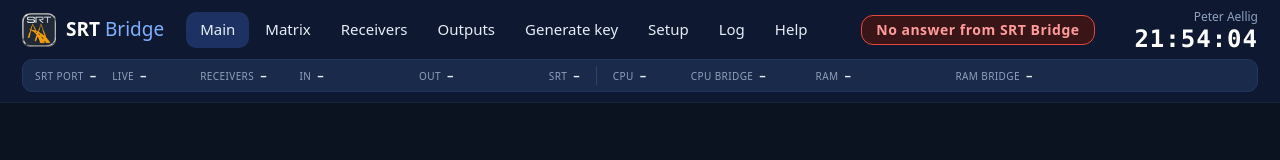
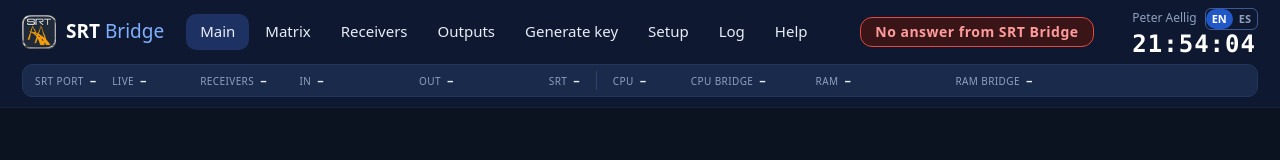
Before and after one commit to elyarim/srt-bridge, a plain HTML site: page srt_bridge/web/index.html in a window 1280 px wide. Drawn offline with Linux system fonts and the light colour scheme; no server answers.

Commit message:
feat(i18n): add English/Spanish dynamic language switch and README.es.md

```diff
--- a/srt_bridge/web/app.js
+++ b/srt_bridge/web/app.js
@@ -6,6 +6,127 @@ const $ = (id) => document.getElementById(id);
 let state = null;
 let settingsLoaded = false;
 const drawn = {}; // what each part showed last, so it is rebuilt only when it changed
+
+const I18N = {
+  en: {
+    nav_main: "Main",
+    nav_matrix: "Matrix",
+    nav_outputs: "Outputs",
+    nav_remote: "Remote access",
+    nav_setup: "Setup",
+    nav_log: "Log",
+    nav_help: "Help",
+    nav_logout: "Log out",
+    lbl_ports: "SRT ports",
+    lbl_port: "SRT port",
+    lbl_live: "Live",
+    lbl_recv: "Receivers",
+    lbl_in: "In",
+    lbl_out: "Out",
+    btn_copy: "Copy",
+    btn_links: "Links",
+    btn_edit: "Edit",
+    btn_reset: "Reset",
+    btn_off: "✕ Off",
+    btn_switch_on: "Switch on",
+    lamp_live: "LIVE",
+    lamp_waiting: "WAITING",
+    lamp_free: "FREE",
+    lamp_off: "OFF",
+    qr_title: "QR code",
+    qr_tab_raw: "Direct / Raw",
+    qr_tab_larix: "Larix App",
+    qr_tab_haivision: "Haivision Web",
+    qr_hint_raw: "Direct SRT URI. For phone camera scanner, select 'Larix App' or 'Haivision Web' above.",
+    qr_hint_larix: "Open Larix Broadcaster and scan this QR code to auto-import connection settings.",
+    qr_hint_haivision: "Standard web URL for mobile camera and Haivision Play Pro."
+  },
+  es: {
+    nav_main: "Principal",
+    nav_matrix: "Matriz",
+    nav_outputs: "Salidas",
+    nav_remote: "Acceso remoto",
+    nav_setup: "Configuración",
+    nav_log: "Bitácora",
+    nav_help: "Ayuda",
+    nav_logout: "Cerrar sesión",
+    lbl_ports: "Puertos SRT",
+    lbl_port: "Puerto SRT",
+    lbl_live: "En vivo",
+    lbl_recv: "Receptores",
+    lbl_in: "Entrada",
+    lbl_out: "Salida",
+    btn_copy: "Copiar",
+    btn_links: "Enlaces",
+    btn_edit: "Editar",
+    btn_reset: "Liberar",
+    btn_off: "✕ Cortar",
+    btn_switch_on: "Activar",
+    lamp_live: "EN VIVO",
+    lamp_waiting: "ESPERANDO",
+    lamp_free: "LIBRE",
+    lamp_off: "APAGADO",
+    qr_title: "Código QR",
+    qr_tab_raw: "SRT Puro",
+    qr_tab_larix: "Larix App",
+    qr_tab_haivision: "Haivision Web",
+    qr_hint_raw: "URI srt:// directo. Para celular selecciona 'Larix App' o 'Haivision Web' arriba.",
+    qr_hint_larix: "Abre Larix Broadcaster y escanea este QR para importar la conexión automáticamente.",
+    qr_hint_haivision: "Enlace web compatible con Haivision Play Pro y la cámara nativa del celular."
+  }
+};
+
+let currentLang = localStorage.getItem("srt_lang") || "en";
+function t(key, fallback) {
+  return (I18N[currentLang] && I18N[currentLang][key]) || fallback || key;
+}
+
+function updateLangSwitchUI() {
+  const enBtn = $("langEn");
+  const esBtn = $("langEs");
+  if (enBtn) {
+    enBtn.style.background = currentLang === "en" ? "#2158c7" : "transparent";
+    enBtn.style.color = currentLang === "en" ? "#fff" : "#8fa0bf";
+  }
+  if (esBtn) {
+    esBtn.style.background = currentLang === "es" ? "#2158c7" : "transparent";
+    esBtn.style.color = currentLang === "es" ? "#fff" : "#8fa0bf";
+  }
+}
+
+function applyLanguageToDOM() {
+  updateLangSwitchUI();
+  const navMap = {
+    main: "nav_main",
+    matrix: "nav_matrix",
+    outputs: "nav_outputs",
+    remote: "nav_remote",
+    setup: "nav_setup",
+    log: "nav_log",
+    help: "nav_help"
+  };
+  for (const [page, k] of Object.entries(navMap)) {
+    const btn = document.querySelector(`[data-go="${page}"]`);
+    if (btn) btn.textContent = t(k, btn.textContent);
+  }
+  if ($("logoutBtn")) $("logoutBtn").textContent = t("nav_logout", "Log out");
+  if ($("qrTabRaw")) $("qrTabRaw").textContent = t("qr_tab_raw", "Direct / Raw");
+  if ($("qrTabLarix")) $("qrTabLarix").textContent = t("qr_tab_larix", "Larix App");
+  if ($("qrTabHaivision")) $("qrTabHaivision").textContent = t("qr_tab_haivision", "Haivision Web");
+  for (const tile of tiles) {
+    if (tile.copyBtn) tile.copyBtn.textContent = t("btn_copy", "Copy");
+    if (tile.links) tile.links.textContent = t("btn_links", "Links");
+    if (tile.edit) tile.edit.textContent = t("btn_edit", "Edit");
+    if (tile.reset && !tile.reset.dataset.armed) tile.reset.textContent = t("btn_reset", "Reset");
+  }
+}
+
+function setLanguage(lang) {
+  currentLang = lang === "es" ? "es" : "en";
+  try { localStorage.setItem("srt_lang", currentLang); } catch {}
+  applyLanguageToDOM();
+  if (state) render(state);
+}
 
 function el(tag, attrs, ...kids) {
   const e = document.createElement(tag);
@@ -172,7 +293,7 @@ function renderSide() {
     if (state.whip.live) { wLive = 1; inp += state.whip.kbps / 1024; }
     for (const c of state.whip.receivers) { recv++; out += c.mbps; }
   }
-  put($("sidePortLbl"), perSignal() ? "SRT ports" : "SRT port");
+  put($("sidePortLbl"), perSignal() ? t("lbl_ports", "SRT ports") : t("lbl_port", "SRT port"));
   put($("sidePort"), range(state.portRange));
   $("sidePort").title = "UDP " + range(state.portRange);
   put($("sideSrt"), state.srtVersion);
@@ -201,12 +322,12 @@ function buildTile(slot) {
   t.lampText = el("span");
   t.lamp.append(t.lampText);
   t.sid = el("span", { class: "sid" });
-  t.copyBtn = el("button", { type: "button", class: "sm mini", onclick: () => copy(perSignal() ? String(state.places[slot - 1].port) : state.places[slot - 1].id, t.copyBtn) }, "Copy");
-  t.links = el("button", { type: "button", class: "sm narrow", onclick: () => openLinks(slot) }, "Links");
-  t.edit = el("button", { type: "button", class: "sm narrow", onclick: () => openEdit(slot) }, "Edit");
-  t.reset = el("button", { type: "button", class: "sm wide resetBtn", onclick: () => resetSignal(slot, t.reset) }, "Reset");
+  t.copyBtn = el("button", { type: "button", class: "sm mini", onclick: () => copy(perSignal() ? String(state.places[slot - 1].port) : state.places[slot - 1].id, t.copyBtn) }, t("btn_copy", "Copy"));
+  t.links = el("button", { type: "button", class: "sm narrow", onclick: () => openLinks(slot) }, t("btn_links", "Links"));
+  t.edit = el("button", { type: "button", class: "sm narrow", onclick: () => openEdit(slot) }, t("btn_edit", "Edit"));
+  t.reset = el("button", { type: "button", class: "sm wide resetBtn", onclick: () => resetSignal(slot, t.reset) }, t("btn_reset", "Reset"));
   t.reset.title = "clears stream ID, name, passphrases and receiver key of this signal (click twice)";
-  t.power = el("button", { type: "button", class: "sm wide powerBtn", onclick: () => togglePower(slot) }, "✕ Off");
+  t.power = el("button", { type: "button", class: "sm wide powerBtn", onclick: () => togglePower(slot) }, t("btn_off", "✕ Off"));
   t.root = el("div", { class: "tile" },
     el("div", { class: "tileHead" }, el("span", { class: "no" }, "# " + slot), t.name, t.lamp),
     el("div", { class: "idRow" }, t.sid, t.copyBtn),
@@ -228,7 +349,7 @@ function buildTile(slot) {
 
 // The power button: on = «✕ Off» switches the signal off; off = «Switch on».
 function showPower(btn, off, can, what) {
-  put(btn, off ? "Switch on" : "✕ Off", "sm wide powerBtn" + (off ? " isOff" : ""));
+  put(btn, off ? t("btn_switch_on", "Switch on") : t("btn_off", "✕ Off"), "sm wide powerBtn" + (off ? " isOff" : ""));
   btn.disabled = !can;
   btn.title = off ? "switched off: every device of this " + what + " is turned away. Click to switch it on again"
     : "switch this " + what + " off: its devices are disconnected and turned away while they keep calling";
@@ -251,7 +372,7 @@ function renderTiles() {
     t.root.className = "tile" + (p.off ? " off" : p.sender ? " live" : used ? "" : " free");
     put(t.name, label(p));
     t.name.title = label(p);
-    put(t.lampText, p.off ? "OFF" : s ? "LIVE" : used ? "WAITING" : "FREE");
+    put(t.lampText, p.off ? t("lamp_off", "OFF") : s ? t("lamp_live", "LIVE") : used ? t("lamp_waiting", "WAITING") : t("lamp_free", "FREE"));
     t.lamp.className = "lamp" + (p.off ? " bad" : s ? " live" : used ? " wait" : "");
     showPower(t.power, p.off, used || p.off, "signal");
     if (!t.reset.dataset.armed) t.reset.disabled = !p.id && !p.name && !p.passIn;
@@ -783,13 +904,13 @@ function buildQrTarget(mode, what, link) {
       + "&conn[][srtlatency]=" + (parsed.latency || state.latencyMs);
     if (parsed.streamid) l += "&conn[][srtstreamid]=" + encodeURIComponent(parsed.streamid);
     if (parsed.pass) l += "&conn[][srtpass]=" + encodeURIComponent(parsed.pass);
-    return { text: l, hint: "Open Larix Broadcaster and scan this QR code to auto-import connection settings." };
+    return { text: l, hint: t("qr_hint_larix", "Open Larix Broadcaster and scan this QR code to auto-import connection settings.") };
   }
   if (mode === "haivision") {
     const hv = "https://play.haivision.com/play?url=" + encodeURIComponent(link.replace("streamid=", "StreamID=").replace("latency=", "Latency="));
-    return { text: hv, hint: "Standard web URL for mobile camera and Haivision Play Pro." };
+    return { text: hv, hint: t("qr_hint_haivision", "Standard web URL for mobile camera and Haivision Play Pro.") };
   }
-  return { text: link, hint: "Direct SRT URI. For phone camera scanner, select 'Larix App' or 'Haivision Web' above." };
+  return { text: link, hint: t("qr_hint_raw", "Direct SRT URI. For phone camera scanner, select 'Larix App' or 'Haivision Web' above.") };
 }
 
 async function updateQrImage() {
@@ -1286,4 +1407,9 @@ async function poll() {
   }
   setTimeout(poll, 1000);
 }
+
+if ($("langEn")) $("langEn").addEventListener("click", () => setLanguage("en"));
+if ($("langEs")) $("langEs").addEventListener("click", () => setLanguage("es"));
+applyLanguageToDOM();
+
 poll();
--- a/srt_bridge/web/index.html
+++ b/srt_bridge/web/index.html
@@ -23,7 +23,16 @@
       <button type="button" id="logoutBtn" hidden title="Ends the remote login in this browser">Log out</button>
     </nav>
     <div class="chBadge" id="portBadge">starting</div>
-    <div class="topRight"><div class="credit" id="credit">Peter Aellig</div><div id="clock">--:--:--</div></div>
+    <div class="topRight">
+      <div style="display:flex;align-items:center;justify-content:flex-end;gap:8px;margin-bottom:2px;">
+        <div class="credit" id="credit">Peter Aellig</div>
+        <div class="langSwitch" style="display:inline-flex;border:1px solid #3d5a96;border-radius:6px;overflow:hidden;font-size:11px;">
+          <button type="button" id="langEn" style="background:#2158c7;color:#fff;border:0;padding:2px 6px;cursor:pointer;font-weight:600;">EN</button>
+          <button type="button" id="langEs" style="background:transparent;color:#8fa0bf;border:0;padding:2px 6px;cursor:pointer;font-weight:600;">ES</button>
+        </div>
+      </div>
+      <div id="clock">--:--:--</div>
+    </div>
     <div class="resources">
       <div><span id="sidePortLbl">SRT port</span><strong id="sidePort">–</strong></div>
       <div><span>Live</span><strong id="sideLive">–</strong></div>
```
Also changed, not shown: 2 other files.
